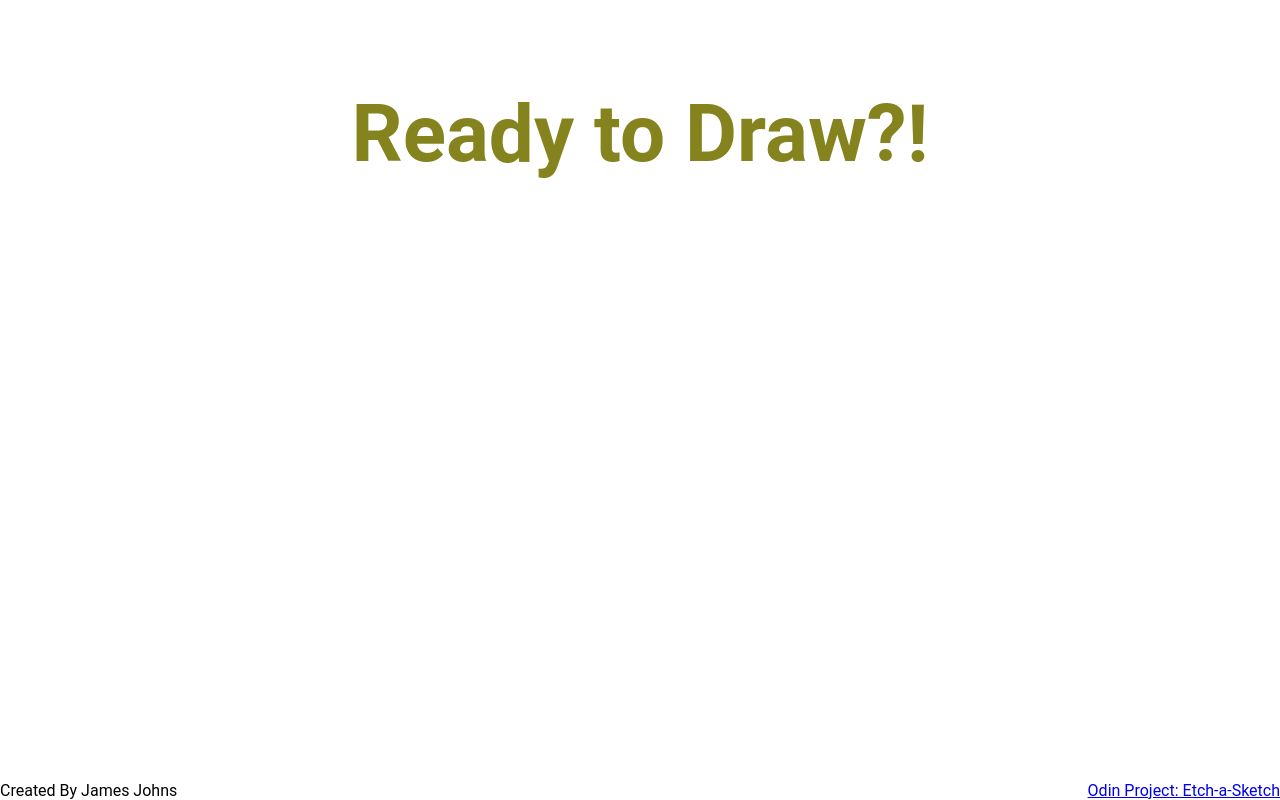
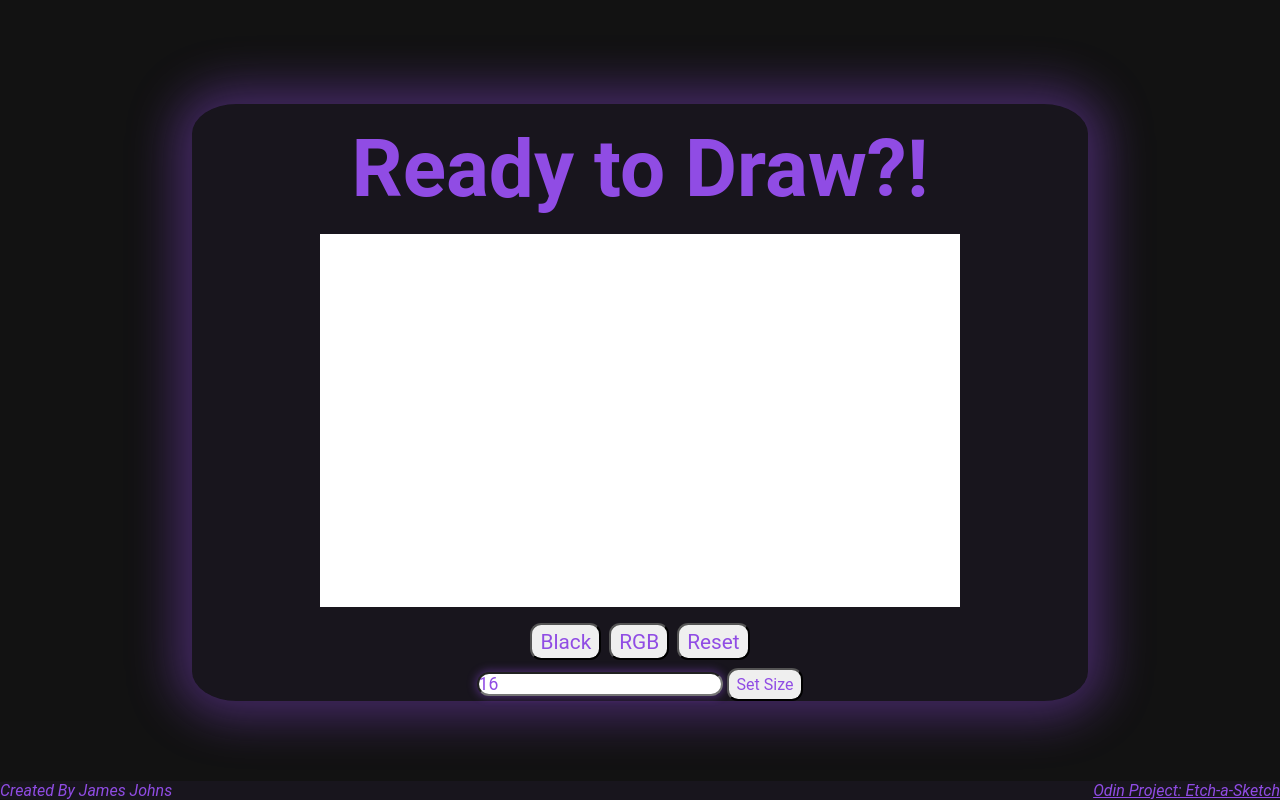
Before and after one commit to nahmanmate/etch, a plain HTML site: page index.html in a window 1280 px wide. Drawn offline with Linux system fonts and the light colour scheme.

Commit message:
Complete functionality including rgb options

```diff
--- a/index.html
+++ b/index.html
@@ -6,6 +6,7 @@
     <title>Etch-a-Sketch</title>
     <script src="main.js" defer></script>
     <link rel="stylesheet" href="styles.css">
+    <!-- <link rel="stylesheet" href="reset.css"> -->
 </head>
 <body>
     <header>
@@ -17,8 +18,25 @@
         <div id="pageHeading">
             <h1> Ready to Draw?!</h1>
         </div>
-        <div id="gameContainer"></div>
-        <div id="gridContainer"></div>
+        <div id="gameContainer">
+            <div class="gridContainer"></div>
+            <div class="userInputContainer">
+                <div class="buttons">
+                    <button id="black">Black</button>
+                    <button id="rgb">RGB</button>
+                    <button id="resetButton">Reset</button>
+                </div>
+                <div class = "sizeSelector">
+                    <input
+                    type="text"
+                    id="userInput"
+                    placeholder="Choose your board Resolution"
+                    value="16"
+                    onchange="changeSize(this.value)"/>
+                    <button id="sizeSelectorButton">Set Size</button>
+                </div>
+            </div>
+        </div>
     </main>
     <footer>
         <div class="leftSide">
--- a/main.js
+++ b/main.js
@@ -1,14 +1,78 @@
-Create a gridContainer
-add styling to gridContainer
-    flex: 1 1 auto;
-Create loop to create a series of 8 divs (rows)
-Add styling to row divs using flex row
-Create loop to create a series of 8 divs within each row
-Add styling to all divs
-    flex: 1 1 auto;
+const gridContainer = document.querySelector(".gridContainer");
+const userInput = document.getElementById("userInput");
+const sizeSelectorButton = document.querySelector("#sizeSelectorButton")
+const resetButton = document.querySelector("#resetButton")
+const blackButton = document.querySelector("#black");
+const rgbButton = document.querySelector("#rgb");
+let colorMode = "black";
 
-Create event delegation fucntion to add :hover and change color - add new class
-create a button at top of the screen that prompts for number of squares per side
-remove existing grid
-generate new grid (set max of 100)
-keep same overall size
+
+function clearGrid() {
+    while (gridContainer.firstChild) {
+        gridContainer.removeChild(gridContainer.firstChild);
+    }
+}
+
+function generateGrid(size) {
+    // Validate and limit size
+    size = Math.min(Math.max(1, size), 100);
+
+    clearGrid();
+
+    for (let i = 0; i < size; i++) {
+        const gridRow = document.createElement("div");
+        gridRow.setAttribute("class", "gridRow");
+        gridContainer.append(gridRow);
+        for (let j = 0; j < size; j++) {
+            const gridSquare = document.createElement("div")
+            gridSquare.setAttribute("class", "gridSquare");
+            gridRow.append(gridSquare);
+            gridSquare.addEventListener("mouseover", (event) => {
+                if (colorMode === "black") {
+                    event.target.style.backgroundColor = "black";
+                }
+                else if (colorMode === "rgb") {
+                    event.target.style.backgroundColor = getRandomColor();
+                } else {
+                    console.log("ERROR: color mode not selected");
+                }
+                // // Remove the black class when in RGB mode
+                // if (colorMode === "rgb")
+                //     event.target.classList.remove("black");
+            })
+        }
+    }
+}
+
+generateGrid(16);
+
+
+function changeSize(newValue) {
+    const size = parseInt(newValue);
+    if (!isNaN(size)) {
+        generateGrid(size);
+    }
+}
+
+function getRandomColor() {
+    var letters = '0123456789ABCDEF';
+    var color = '#';
+    for (var i = 0; i < 6; i++) {
+      color += letters[Math.floor(Math.random() * 16)];
+    }
+    return color;
+  }
+
+sizeSelectorButton.addEventListener("click", () => changeSize(userInput.value));
+resetButton.addEventListener("click", () => {
+    clearGrid();
+    generateGrid(16);
+})
+blackButton.addEventListener("click", () => {
+    colorMode = "black";
+    console.log("Color mode:", colorMode);
+})
+rgbButton.addEventListener("click", () => {
+    colorMode = "rgb";
+    console.log("Color mode:", colorMode);
+})
--- a/styles.css
+++ b/styles.css
@@ -2,18 +2,29 @@
     margin:0;
     padding:0;
     font-family: "Roboto", sans-serif;
+    color: rgba(144, 76, 228);
+}
+
 html {
+    display:flex;
+}
 
-}
 body {
     min-height: 100vh;
+    flex:1;
     display:flex;
     flex-direction:column;
+    background-color: #121212;
 }
 
 main {
-    flex:1 0 auto;
-    margin: 0 5vw;
+    flex:1;
+    display:flex;
+    flex-direction:column;
+    background-color: rgb(144, 76, 228, 0.05);
+    margin: 5vh 15vw 10vh;
+    border-radius: 5%;
+    box-shadow: rgba(144, 76, 228, 0.4) 0 0 3rem 1rem;
 }
 
 header {
@@ -30,12 +41,64 @@ header {
     font-size: 2.5rem;
 }
 
+#gameContainer {
+    display: flex;
+    flex-direction: column;
+    align-items: center;
+    flex: 1;
+    gap: 1rem;
+
+}
+.gridContainer {
+    width: 50vw;
+    height:50vh;
+    flex:1;
+    display:flex;
+    flex-direction:column;
+}
+
+.gridRow, .gridSquare {
+    flex: 1;
+    display:flex;
+    background-color: white;
+}
+
+.userInputContainer {
+    display:flex;
+    flex-direction:column;
+    gap: 0.5em;
+    align-items: center;
+
+}
+.buttons {
+    display:flex;
+    gap: 0.5rem;
+    font-size: 1.3rem;
+}
+
+button {
+    flex: 1;
+    font-size: inherit;
+    padding: 0.3rem 0.5rem;
+    border-radius: 0.7rem;
+}
+
+input {
+    font-size: 1.1rem;
+    border-radius: 1rem;
+    box-shadow: rgba(144, 76, 228, 0.4) 0 0 0.5rem 0.1rem;
+}
+
 footer {
     display:flex;
     justify-content: space-evenly;
-    gap:
+    border-radius: 5%;
+    margin-top:auto;
+    background-color: rgb(144, 76, 228, 0.05);
+    flex: 0;
+    font-style: italic;
 }
 
 footer div {
-    flex: 1 0
+    flex: 1 0;
 }
```
